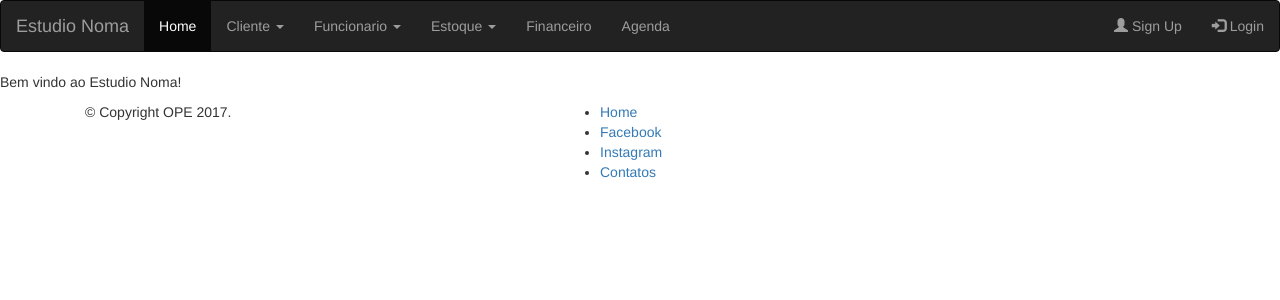
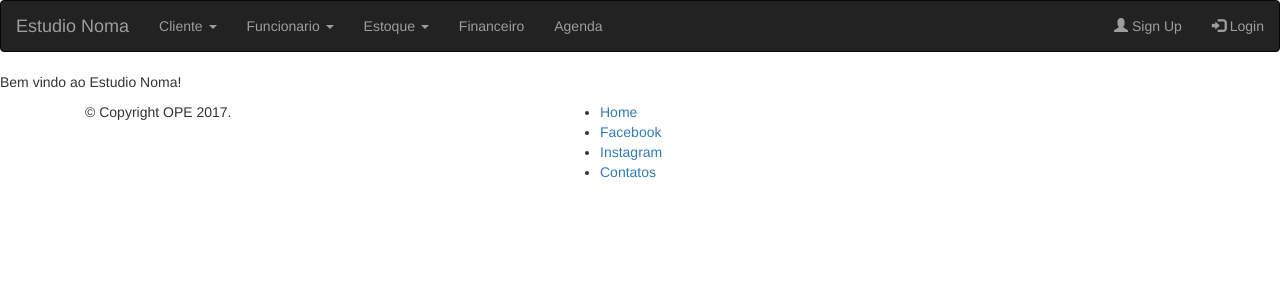
Before and after one commit to PauloROSantos/Projeto-Noma, a PHP site: page / in a window 1280 px wide. Shown: the top 300 px of the page. Run offline with PHP 8.4, Linux system fonts and the light colour scheme; some libraries are stand-ins or nearby versions.

Commit message:
Alteração
Alteração de layout

```diff
--- a/php/index.php
+++ b/php/index.php
@@ -67,7 +67,7 @@
       			<a class="navbar-brand" href="index.php">Estudio Noma</a>
    		  	</div>
 			<ul class="nav navbar-nav" id="nav-menu">
-				<li class="active"><a href="#" data-target="home">Home</a>
+				<!--<li class="active"><a href="#" data-target="home">Home</a> -->
 
 				<li class="dropdown" ><a class="dropdown-toggle" data-toggle="dropdown" href="#">Cliente <span class="caret"></span></a>
 					<ul class="dropdown-menu">
```
